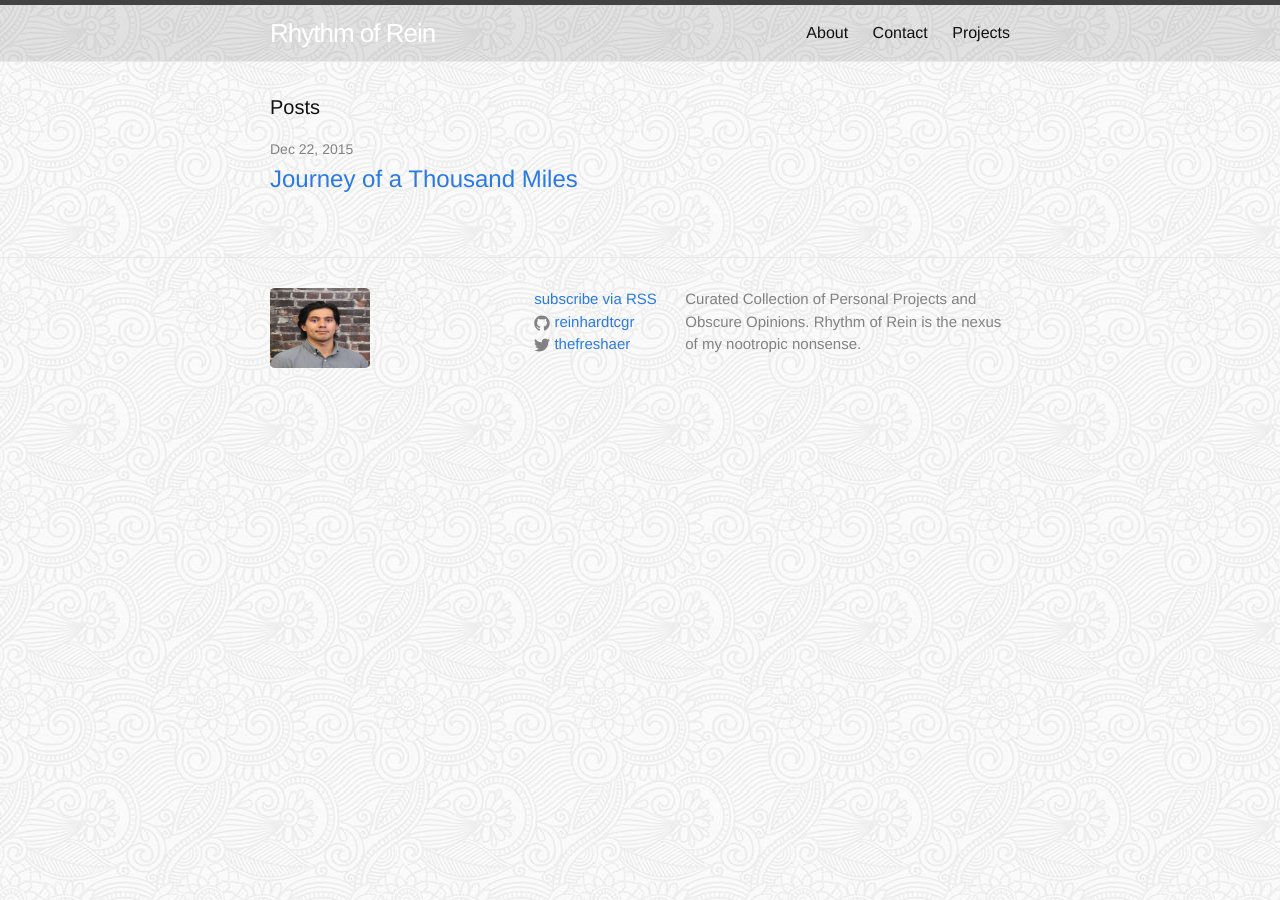
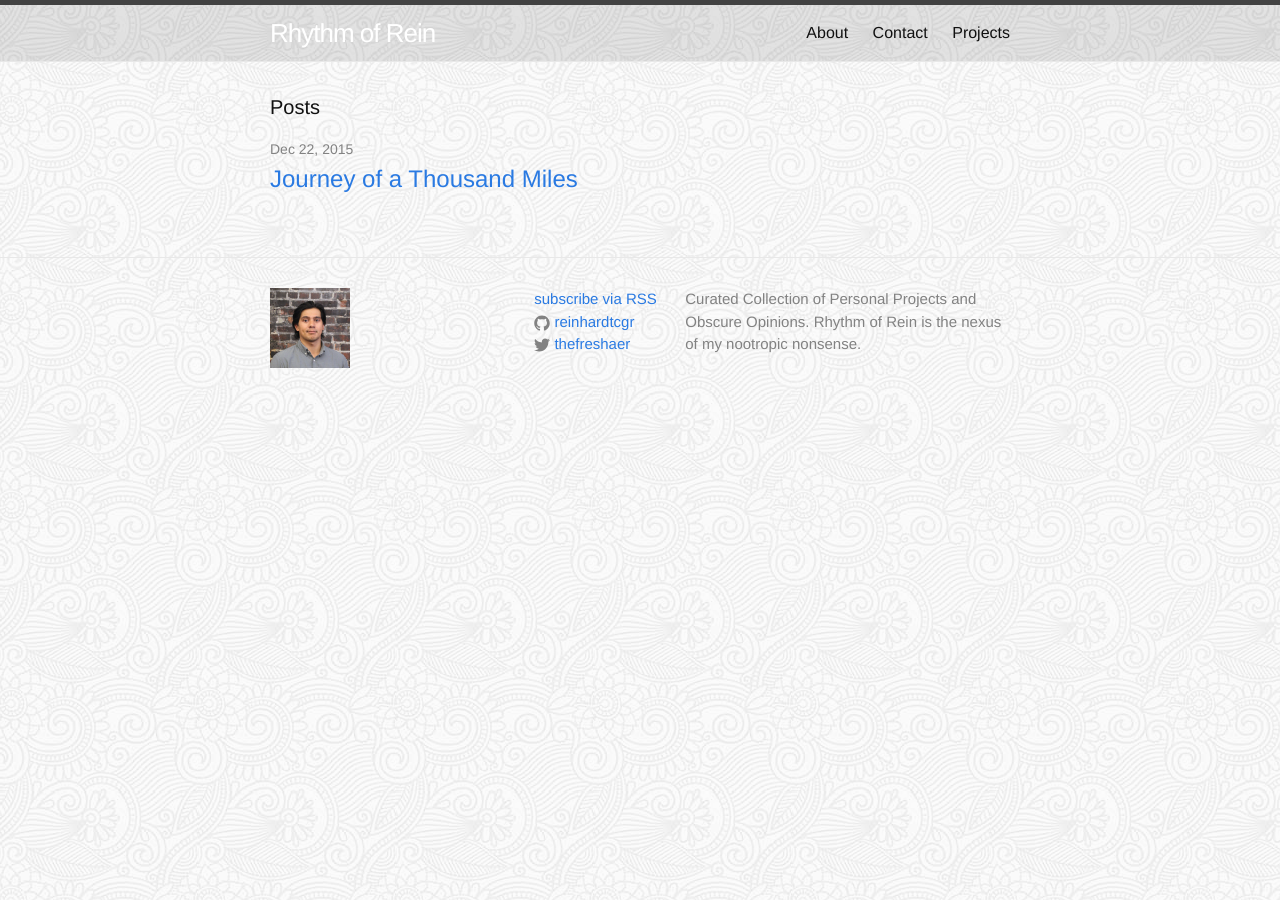
Before and after one commit to reinhardt021/reinhardt021.github.io, a Jekyll site: the page built from index.html, in a window 1280 px wide. Built offline with Jekyll 4.4.1, drawn with Linux system fonts in a browser that asks for light colours.

Commit message:
Edited the footer profile image

```diff
--- a/_includes/footer.html
+++ b/_includes/footer.html
@@ -4,6 +4,7 @@
     <!-- <h2 class="footer-heading">{{ site.title }}</h2> -->
     <div class="footer-col-wrapper">
       <div class="footer-col footer-col-1">
+      <!-- <div id=""></div> -->
         <img id="footer-profile" src="../assets/ReinhardtCagara.jpg">
 
 <!--         <ul class="contact-list">
--- a/css/main.scss
+++ b/css/main.scss
@@ -85,8 +85,9 @@ body {
 }
 
 #footer-profile {
+    background-image: url('../assets/ReinhardtCagara.jpg');
     height: 80px;
-    width: 100px;
-    border-radius: 5%;
+    // width: 100px;
+    // border-radius: 5%;
 
 }
```
